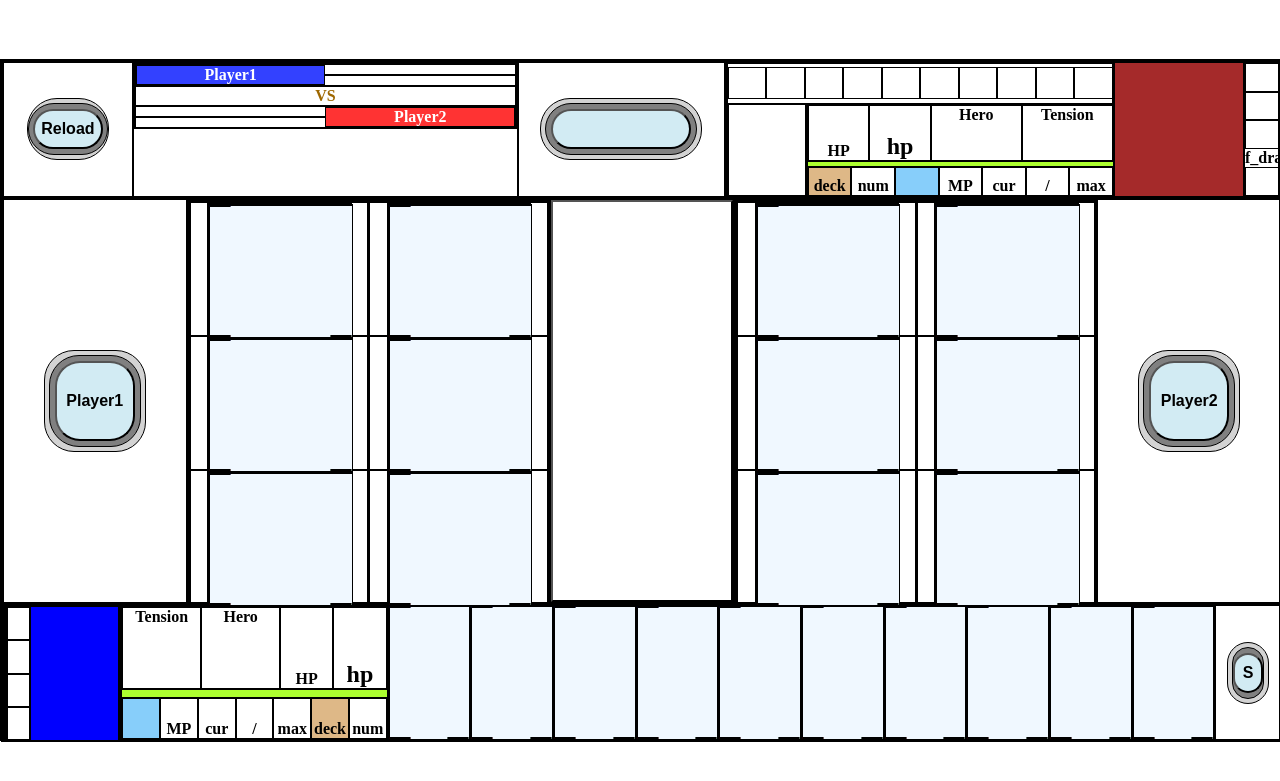
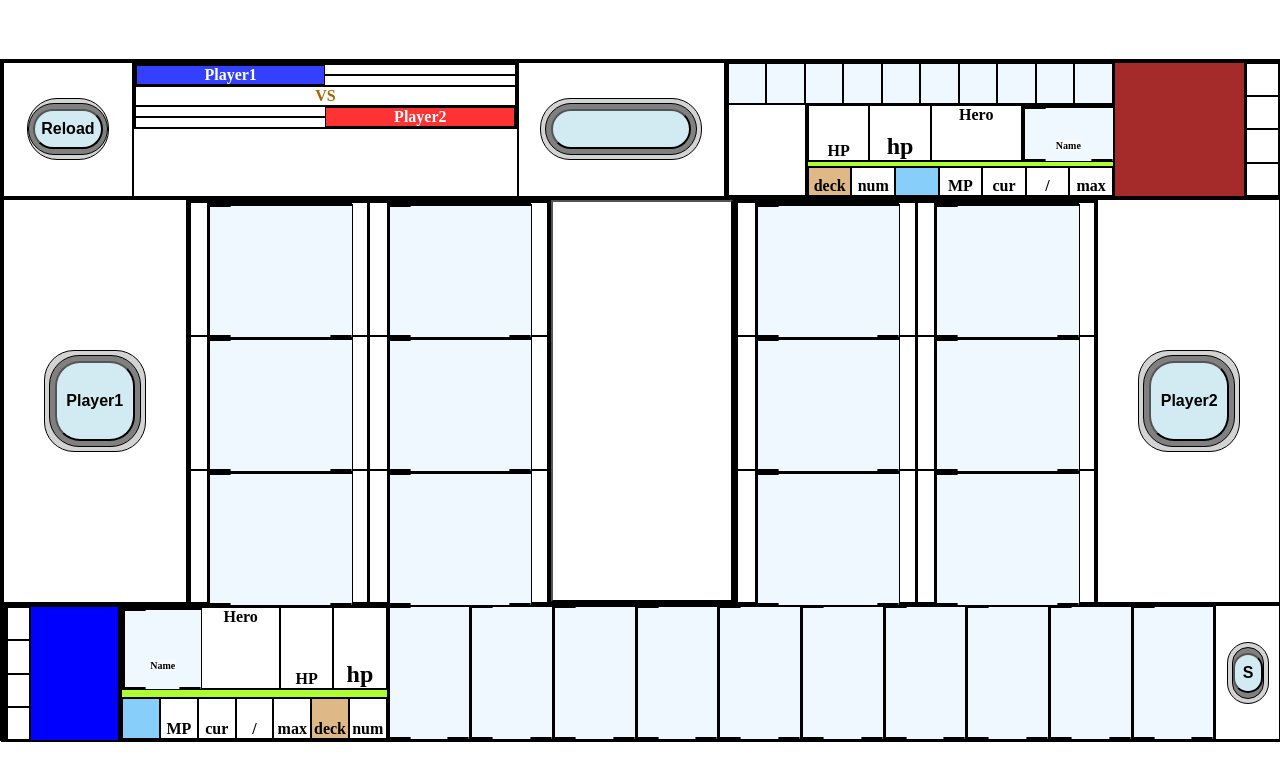
Before and after one commit to capybaradino/cardgame, a Flask app: template flask/templates/play2.html in a window 1280 px wide. Shown: the top 781 px of the page. Run offline with Flask 3, Linux system fonts and the light colour scheme; the template is opened without the code that fills it, so the values that code supplies are empty.

Commit message:
テンション・テンションカード表示

```diff
--- a/flask/static/script.js
+++ b/flask/static/script.js
@@ -53,6 +53,13 @@ function bottomSetting() {
     } else {
         // ユーザーがキャンセルボタンをクリックした場合の処理
     }
+}
+
+function changeColor(id, color) {
+    // 背景色を変更する要素を取得
+    var divElement = document.getElementById(id);
+    // 新しい背景色を設定
+    divElement.style.backgroundColor = color;
 }
 
 // /***** ドラッグ開始時の処理 *****/
@@ -203,6 +210,31 @@ async function fetchData() {
                 setdivvalue('p1board' + i + '_name', name);
                 setdivimage('p1board' + i, graphic);
             }
+            // P1テンション
+            const tension = player1["tension"];
+            for (let i = 0; i < 3; i++) {
+                if (i < tension) {
+                    changeColor("p1tension" + i, "purple")
+                } else {
+                    changeColor("p1tension" + i, "white")
+                }
+            }
+            if (tension < 3) {
+                const i = "tension"
+                const graphic = "uploads/system/tension.png"
+                const cost = 1;
+                const attack = "";
+                const hp = "";
+                const name = "tension";
+                setdivvalue('p1card' + i + '_cost', cost);
+                setdivvalue('p1card' + i + '_attack', attack);
+                setdivvalue('p1card' + i + '_hp', hp);
+                setdivvalue('p1card' + i + '_name', name);
+                setdivimage('p1card' + i, graphic);
+                changeColor("p1tension" + "3", "white")
+            } else {
+                changeColor("p1tension" + "3", "red")
+            }
         }
 
         // Player2関連情報
@@ -242,6 +274,31 @@ async function fetchData() {
                 setdivvalue('p2board' + i + '_hp', hp);
                 setdivvalue('p2board' + i + '_name', name);
                 setdivimage('p2board' + i, graphic);
+            }
+            // P2テンション
+            const tension = player2["tension"];
+            for (let i = 0; i < 3; i++) {
+                if (i < tension) {
+                    changeColor("p2tension" + i, "purple")
+                } else {
+                    changeColor("p2tension" + i, "white")
+                }
+            }
+            if (tension < 3) {
+                const i = "tension"
+                const graphic = "uploads/system/tension.png"
+                const cost = 1;
+                const attack = "";
+                const hp = "";
+                const name = "tension";
+                setdivvalue('p2card' + i + '_cost', cost);
+                setdivvalue('p2card' + i + '_attack', attack);
+                setdivvalue('p2card' + i + '_hp', hp);
+                setdivvalue('p2card' + i + '_name', name);
+                setdivimage('p2card' + i, graphic);
+                changeColor("p2tension" + "3", "white")
+            } else {
+                changeColor("p2tension" + "3", "red")
             }
         }
 
--- a/flask/static/styles.css
+++ b/flask/static/styles.css
@@ -487,6 +487,7 @@ div {
 /* カードの表示関係ここから */
 .p1stat_card_child,
 .p1board_card_child,
+.p2stat_card_child,
 .p2board_card_child {
     width: 100%;
     height: 100%;
@@ -506,7 +507,7 @@ div {
     /* 拡大の基準点を下端中央に設定 */
     transform-origin: bottom center;
     /* 上方向に移動しながら拡大 */
-    transform: translateY(0%) scale(2.0);
+    transform: translateY(0%) scale(1.8);
 }
 
 /* カードの拡大表示制御 */
@@ -522,6 +523,18 @@ div {
     @media only screen and (min-width: 1024px) {
         transform: translateY(0%) scale(1.5);
     }
+}
+
+/* カードの拡大表示制御 */
+.p2stat_card_child:hover {
+    /* マウスオーバー時に前面に表示 */
+    z-index: 10;
+    /* z-indexを適用するために必要 */
+    position: relative;
+    /* 拡大の基準点を下端中央に設定 */
+    transform-origin: bottom center;
+    /* 上方向に移動しながら拡大 */
+    transform: translateY(80%) scale(1.8);
 }
 
 /* カードの拡大表示制御 */
--- a/flask/templates/play2.html
+++ b/flask/templates/play2.html
@@ -61,7 +61,24 @@
                                     <div class="p2stat_hp_label">HP</div>
                                     <div class="p2stat_hp" , id="p2stat_hp">hp</div>
                                     <div class="p2stat_herocard">Hero</div>
-                                    <div class="p2stat_tensioncard">Tension</div>
+                                    <div class="p2stat_tensioncard">
+                                        <div class="p2stat_card_child">
+                                            <div class="p2stat_card_child" , id="p2cardtension"></div><!--画像格納用div-->
+                                            <span class="text-top-left">
+                                                <div class="p1stat_card_cost" , id="p2cardtension_cost"></div>
+                                            </span>
+                                            <span class="text-bottom-left">
+                                                <div class="p1stat_card_attack" , id="p2cardtension_attack"></div>
+                                            </span>
+                                            <span class="text-bottom-right">
+                                                <div class="p1stat_card_hp" , id="p2cardtension_hp"></div>
+                                            </span>
+                                            <span class="text-center-bottom">
+                                                <div class="p1stat_card_name" , id="p2cardtension_name">Name</div>
+                                            </span>
+                                            <a class="p1stat_card_child_hover"></a>
+                                        </div>
+                                    </div>
                                 </div>
                                 <div class="p2stat_param_main_hpbar"></div>
                                 <div class="p2stat_param_main_lower">
@@ -79,10 +96,10 @@
                     <div class="p2stat_right">
                         <div class="p2stat_leader"></div>
                         <div class="p2stat_tensionbar">
-                            <div class="p2stat_tension"></div>
-                            <div class="p2stat_tension"></div>
-                            <div class="p2stat_tension"></div>f_dragover
-                            <div class="p2stat_tension"></div>
+                            <div class="p2stat_tension" id="p2tension3"></div>
+                            <div class="p2stat_tension" id="p2tension2"></div>
+                            <div class="p2stat_tension" id="p2tension1"></div>
+                            <div class="p2stat_tension" id="p2tension0"></div>
                         </div>
                     </div>
                 </div>
@@ -379,16 +396,34 @@
                     <div class="p1stat_param">
                         <div class="p1stat_param_left">
                             <div class="p2stat_tensionbar">
-                                <div class="p2stat_tension"></div>
-                                <div class="p2stat_tension"></div>
-                                <div class="p2stat_tension"></div>
-                                <div class="p2stat_tension"></div>
+                                <div class="p2stat_tension" id="p1tension3"></div>
+                                <div class="p2stat_tension" id="p1tension2"></div>
+                                <div class="p2stat_tension" id="p1tension1"></div>
+                                <div class="p2stat_tension" id="p1tension0"></div>
                             </div>
                             <div class="p1stat_leader"></div>
                         </div>
                         <div class="p1stat_param_main">
                             <div class="p2stat_param_main_upper">
-                                <div class="p2stat_tensioncard">Tension</div>
+                                <div class="p2stat_tensioncard">
+                                    <div class="p1stat_card_child">
+                                        <div class="p1stat_card_child" , id="p1cardtension"></div><!--画像格納用div-->
+                                        <span class="text-top-left">
+                                            <div class="p1stat_card_cost" , id="p1cardtension_cost"></div>
+                                        </span>
+                                        <span class="text-bottom-left">
+                                            <div class="p1stat_card_attack" , id="p1cardtension_attack"></div>
+                                        </span>
+                                        <span class="text-bottom-right">
+                                            <div class="p1stat_card_hp" , id="p1cardtension_hp"></div>
+                                        </span>
+                                        <span class="text-center-bottom">
+                                            <div class="p1stat_card_name" , id="p1cardtension_name">Name</div>
+                                        </span>
+                                        <a class="p1stat_card_child_hover" id="hand_10" draggable="true" href="#"
+                                            ondragstart="f_dragstart(event)"></a>
+                                    </div>
+                                </div>
                                 <div class="p2stat_herocard">Hero</div>
                                 <div class="p2stat_hp_label">HP</div>
                                 <div class="p2stat_hp" , id="p1stat_hp">hp</div>
```
